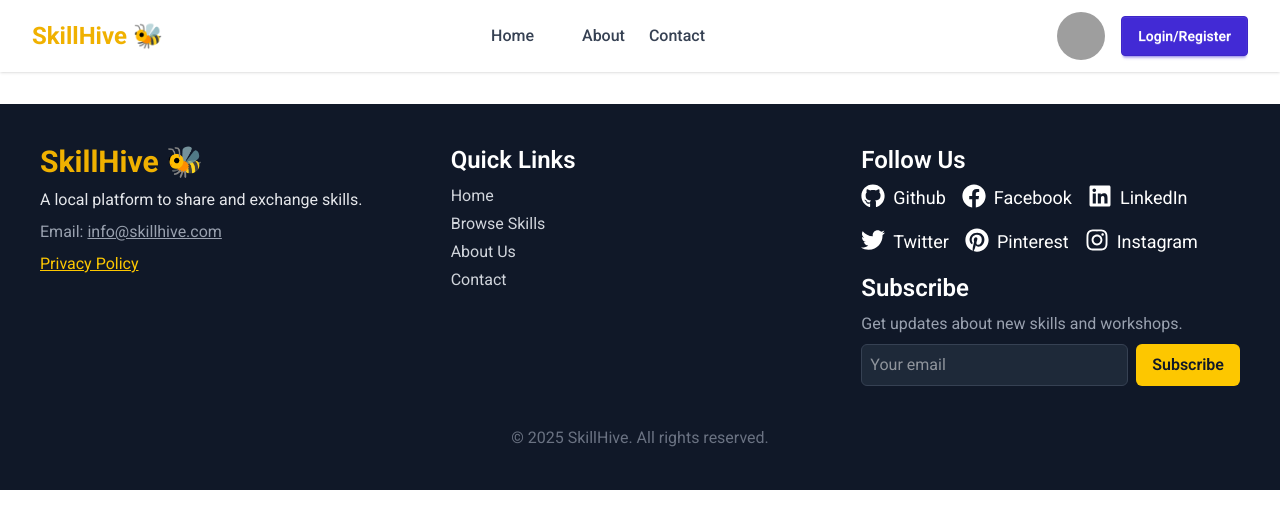
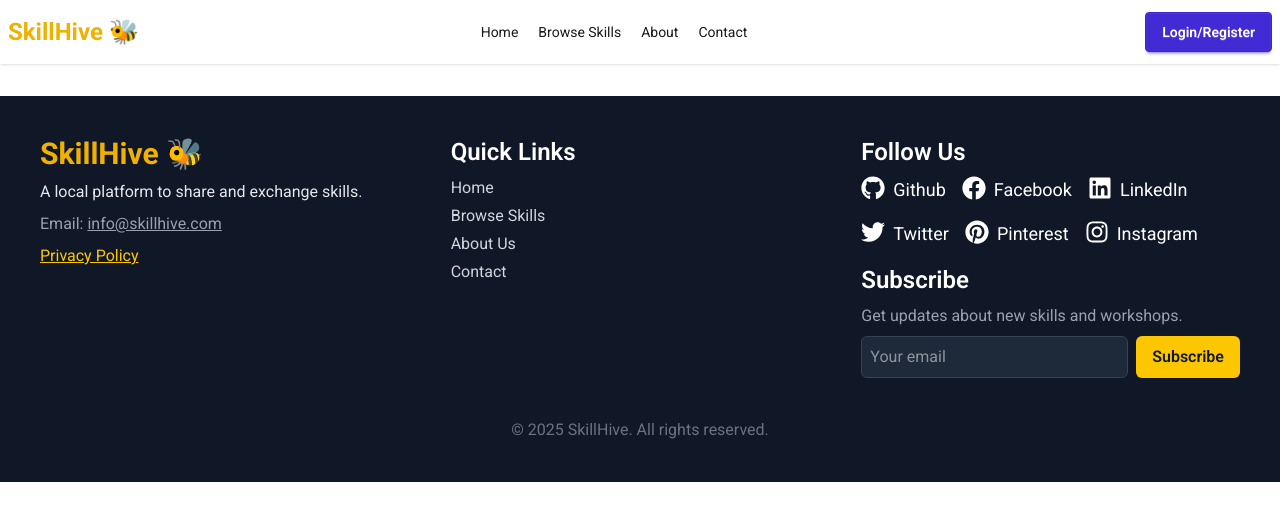
Before and after one commit to mahmud014/Skill-Hive, a React (Vite) app: page /dashboard in a window 1280 px wide. Shown: the top 528 px of the page. Built offline with nearby package versions, Linux system fonts and the light colour scheme; no server answers; grey boxes are pictures that could not be loaded.

Commit message:
fix navbar

```diff
--- a/src/Components/ErrorPage.jsx
+++ b/src/Components/ErrorPage.jsx
@@ -6,7 +6,7 @@ import Footer from "./Footer";
 const ErrorPage = () => {
   return (
     <div>
-      <header>
+      <header className="sticky top-0 z-50">
         <Navbar />
       </header>
       <main>
--- a/src/Components/Navbar.jsx
+++ b/src/Components/Navbar.jsx
@@ -1,11 +1,11 @@
-import React, { useContext } from "react";
+import React, { use } from "react";
 import { FaBars } from "react-icons/fa";
 import { Link, NavLink } from "react-router";
 import { AuthContext } from "../Provider/AuthProvider";
 import profileIcon from "../assets/profile.png";
 import toast from "react-hot-toast";
 const Navbar = () => {
-  const { user, logOut } = useContext(AuthContext);
+  const { user, logOut } = use(AuthContext);
   const handleLogOut = () => {
     logOut()
       .then(() => {
@@ -16,40 +16,18 @@ const Navbar = () => {
         toast.error(errorCode);
       });
   };
-  return (
-    <nav className="bg-white shadow-sm px-4 py-3  sticky top-0 z-50">
-      <div className="container mx-auto px-4 flex flex-wrap items-center justify-between">
-        <Link
-          title="SkillHive"
-          to="/"
-          className="text-2xl font-bold text-yellow-500 hover:text-yellow-400 transition-colors"
-        >
-          SkillHive 🐝
-        </Link>
 
-        <input type="checkbox" id="menu-toggle" className="hidden peer" />
-        <label
-          htmlFor="menu-toggle"
-          className="text-gray-600 text-2xl cursor-pointer md:hidden block"
-        >
-          <FaBars />
-        </label>
-
-        <div className="w-full md:w-auto hidden peer-checked:block md:block mt-3 md:mt-0">
-          <ul className="flex flex-col md:flex-row gap-3 md:gap-6 text-gray-700 font-medium">
+  const links = (
+    <>
       <li>
         <NavLink to="/" className="nav-link">
           Home
         </NavLink>
       </li>
       <li>
-              {user ? (
         <NavLink to="/browseskills" className="nav-link">
           Browse Skills
         </NavLink>
-              ) : (
-                ""
-              )}
       </li>
       <li>
         <NavLink to="/about" className="nav-link">
@@ -68,17 +46,51 @@ const Navbar = () => {
           </NavLink>
         ) : null}
       </li>
+    </>
+  );
+  return (
+    <div className="bg-base-100 shadow-sm">
+      <div className="navbar container mx-auto">
+        <div className="navbar-start">
+          <div className="dropdown space-x-3">
+            <div
+              tabIndex={0}
+              role="button"
+              className="btn bg-amber-100 lg:hidden"
+            >
+              <FaBars className="text-black" />
+            </div>
+            <ul
+              tabIndex="-1"
+              className="menu menu-sm dropdown-content bg-base-100 rounded-box z-1 mt-3 w-52 p-2 shadow"
+            >
+              {links}
             </ul>
           </div>
-        <div className="flex justify-center items-center gap-4">
+          <Link
+            title="SkillHive"
+            to="/"
+            className="text-2xl font-bold text-yellow-500 hover:text-yellow-400 transition-colors"
+          >
+            SkillHive 🐝
+          </Link>
+        </div>
+        <div className="navbar-center hidden lg:flex">
+          <ul className="menu menu-horizontal px-1 flex items-center gap-5">
+            {links}
+          </ul>
+        </div>
+        <div className="navbar-end flex items-center gap-3">
+          {user && (
             <div>
               <img
                 className="w-12 h-12 rounded-full"
-              src={`${user ? user.photoURL || profileIcon : profileIcon}`}
+                src={user?.photoURL || profileIcon}
                 alt={user?.displayName || "User profile"}
                 title={user?.displayName || "Guest"}
               />
             </div>
+          )}
           <div>
             {user ? (
               <button onClick={handleLogOut} className="btn btn-primary">
@@ -92,7 +104,7 @@ const Navbar = () => {
           </div>
         </div>
       </div>
-    </nav>
+    </div>
   );
 };
 
--- a/src/Components/TopRated.jsx
+++ b/src/Components/TopRated.jsx
@@ -1,11 +1,11 @@
-import React, { useContext } from "react";
+import React, { use } from "react";
 import { FaStar, FaMapMarkerAlt } from "react-icons/fa";
 import { Link } from "react-router";
 
 const topRatedPromise = fetch("/TopRated.json").then((res) => res.json());
 
 const TopRated = () => {
-  const topRatedData = useContext(topRatedPromise);
+  const topRatedData = use(topRatedPromise);
 
   return (
     <section className="py-10 bg-base-200">
--- a/src/Roots/Root.jsx
+++ b/src/Roots/Root.jsx
@@ -9,10 +9,10 @@ const Root = () => {
   const { state } = useNavigation();
   return (
     <div>
-      <header>
+      <header className="sticky top-0 z-50">
         <Navbar />
       </header>
-      <main className="pt-20 px-4 py-6">
+      <main className="pt-10 px-4 py-6">
         {state === "loading" ? <LoadingPage /> : <Outlet />}
       </main>
       <Footer />
```
Lines whose indentation alone changed are shown as unchanged.
